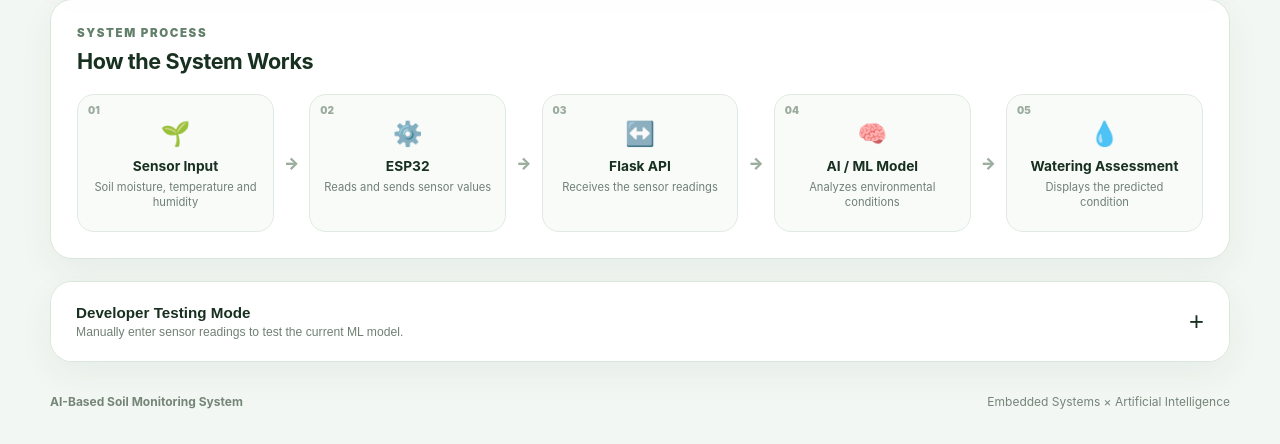
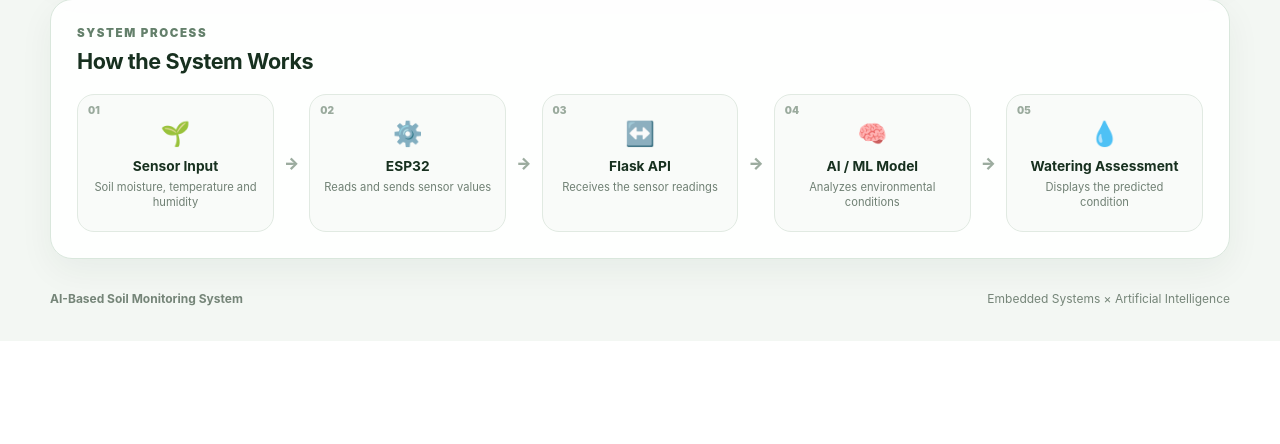
Before and after one commit to KyleSuzette/CPELX230-GRP5-AISOILMONITORINGSYSTEM, a Flask app: page / in a window 1280 px wide. Shown: the part 1187-1631 px from the top of the page. After the commit the page ends 1493 px from the top, so only its background shows below. Run offline with Flask 3, Linux system fonts and the light colour scheme; parts of the project's set-up code (start-up, migrations or seed data) failed here and were passed over.

Commit message:
Remove developer testing mode from dashboard

```diff
--- a/app/app.py
+++ b/app/app.py
@@ -85,26 +85,6 @@ def health():
     )
 
 
-@app.post("/api/predict")
-def predict():
-    data = request.get_json(silent=True) or request.form.to_dict()
-
-    readings, error = validate_readings(data)
-    if error:
-        return jsonify({"error": error}), 400
-
-    prediction, confidence, probabilities = make_prediction(readings)
-
-    return jsonify(
-        {
-            **readings,
-            "prediction": prediction,
-            "confidence": confidence,
-            "probabilities": probabilities,
-        }
-    )
-
-
 @app.post("/api/sensor")
 def sensor():
     """Endpoint intended for ESP32 sensor uploads."""
--- a/app/static/script.js
+++ b/app/static/script.js
@@ -1,4 +1,3 @@
-const form = document.getElementById("predictionForm");
 
 function pct(value) {
   if (value === undefined || value === null) {
@@ -62,76 +61,6 @@ function setBar(id, probability) {
 
   element.style.width = `${value}%`;
 }
-
-
-/* ==========================
-   MANUAL TESTING
-========================== */
-
-function showPrediction(data) {
-  document.getElementById("prediction").textContent =
-    friendlyPrediction(data.prediction);
-
-  document.getElementById("confidence").textContent =
-    `Confidence: ${pct(data.confidence)}`;
-
-  const probs = data.probabilities || {};
-
-  document.getElementById("pNoWater").textContent =
-    pct(probs.NO_WATER);
-
-  document.getElementById("pWaterSoon").textContent =
-    pct(probs.WATER_SOON);
-
-  document.getElementById("pWaterNow").textContent =
-    pct(probs.WATER_NOW);
-}
-
-
-if (form) {
-  form.addEventListener("submit", async (event) => {
-    event.preventDefault();
-
-    const payload = {
-      soil_moisture: Number(
-        document.getElementById("soil_moisture").value
-      ),
-
-      temperature: Number(
-        document.getElementById("temperature").value
-      ),
-
-      humidity: Number(
-        document.getElementById("humidity").value
-      ),
-    };
-
-    try {
-      const response = await fetch("/api/predict", {
-        method: "POST",
-
-        headers: {
-          "Content-Type": "application/json",
-        },
-
-        body: JSON.stringify(payload),
-      });
-
-      const data = await response.json();
-
-      if (!response.ok) {
-        alert(data.error || "Prediction failed.");
-        return;
-      }
-
-      showPrediction(data);
-
-    } catch (error) {
-      alert("Unable to communicate with the Flask server.");
-    }
-  });
-}
-
 
 /* ==========================
    LIVE SENSOR DASHBOARD
@@ -322,32 +251,6 @@ refreshLatest();
 
 setInterval(refreshLatest, 3000);
 
-
-/* ==========================
-   TESTING MODE TOGGLE
-========================== */
-
-const testingToggle =
-  document.getElementById("testingToggle");
-
-const testingContent =
-  document.getElementById("testingContent");
-
-const toggleSymbol =
-  document.getElementById("toggleSymbol");
-
-
-testingToggle.addEventListener("click", () => {
-
-  testingContent.classList.toggle("open");
-
-  if (testingContent.classList.contains("open")) {
-    toggleSymbol.textContent = "−";
-  } else {
-    toggleSymbol.textContent = "+";
-  }
-
-});
 /* ==========================
    SYSTEM FLOW INFORMATION
 ========================== */
--- a/app/static/style.css
+++ b/app/static/style.css
@@ -382,125 +382,6 @@ h2 {
   font-weight: 900;
 }
 
-
-/* TESTING */
-
-.testing-card {
-  padding: 0;
-  overflow: hidden;
-}
-
-.testing-toggle {
-  width: 100%;
-  display: flex;
-  justify-content: space-between;
-  align-items: center;
-  gap: 20px;
-  padding: 22px 25px;
-  border: 0;
-  background: white;
-  color: var(--text);
-  cursor: pointer;
-  text-align: left;
-}
-
-.testing-toggle strong {
-  display: block;
-  font-size: 0.95rem;
-}
-
-.testing-toggle small {
-  display: block;
-  margin-top: 4px;
-  color: var(--muted);
-  font-size: 0.76rem;
-  font-weight: 500;
-}
-
-#toggleSymbol {
-  font-size: 1.6rem;
-  font-weight: 300;
-}
-
-.testing-content {
-  display: none;
-  padding: 0 25px 25px;
-}
-
-.testing-content.open {
-  display: block;
-}
-
-.testing-grid {
-  display: grid;
-  grid-template-columns: 1fr 1fr;
-  gap: 30px;
-  padding-top: 22px;
-  border-top: 1px solid #edf1ed;
-}
-
-form {
-  display: grid;
-  gap: 15px;
-}
-
-label {
-  display: grid;
-  gap: 7px;
-  font-size: 0.82rem;
-  font-weight: 800;
-}
-
-input {
-  width: 100%;
-  padding: 12px 14px;
-  border: 1px solid #cbd8cd;
-  border-radius: 11px;
-  background: #fbfdfb;
-  font: inherit;
-}
-
-input:focus {
-  outline: 2px solid rgba(36, 115, 65, 0.15);
-  border-color: #6ca47c;
-}
-
-.primary-button {
-  padding: 13px 16px;
-  border: 0;
-  border-radius: 11px;
-  background: var(--green);
-  color: white;
-  font-weight: 800;
-  cursor: pointer;
-}
-
-.primary-button:hover {
-  background: #195e32;
-}
-
-.test-result {
-  padding: 22px;
-  border-radius: 16px;
-  background: #f6f9f6;
-}
-
-.test-prediction {
-  margin: 10px 0;
-  font-size: 1.7rem;
-  font-weight: 900;
-  color: var(--green-dark);
-}
-
-.test-probabilities > div {
-  display: flex;
-  justify-content: space-between;
-  padding: 9px 0;
-  border-bottom: 1px solid #e3eae4;
-  font-size: 0.85rem;
-}
-
-
 /* FOOTER */
 
 footer {
@@ -541,10 +422,6 @@ footer {
 
   .hero {
     flex-direction: column;
-  }
-
-  .testing-grid {
-    grid-template-columns: 1fr;
   }
 
   footer {
--- a/app/templates/index.html
+++ b/app/templates/index.html
@@ -288,118 +288,6 @@
 
     </section>
 
-
-    <!-- TESTING MODE -->
-    <section class="card testing-card">
-
-      <button id="testingToggle"
-              class="testing-toggle"
-              type="button">
-
-        <span>
-          <strong>Developer Testing Mode</strong>
-          <small>
-            Manually enter sensor readings to test the current ML model.
-          </small>
-        </span>
-
-        <span id="toggleSymbol">+</span>
-
-      </button>
-
-
-      <div id="testingContent" class="testing-content">
-
-        <div class="testing-grid">
-
-          <form id="predictionForm">
-
-            <label>
-              Soil Moisture (%)
-              <input
-                id="soil_moisture"
-                type="number"
-                min="0"
-                max="100"
-                step="0.1"
-                value="45"
-                required>
-            </label>
-
-
-            <label>
-              Temperature (°C)
-              <input
-                id="temperature"
-                type="number"
-                min="-10"
-                max="60"
-                step="0.1"
-                value="31"
-                required>
-            </label>
-
-
-            <label>
-              Humidity (%)
-              <input
-                id="humidity"
-                type="number"
-                min="0"
-                max="100"
-                step="0.1"
-                value="55"
-                required>
-            </label>
-
-
-            <button class="primary-button" type="submit">
-              Run Test Prediction
-            </button>
-
-          </form>
-
-
-          <div class="test-result">
-
-            <p class="section-label">TEST RESULT</p>
-
-            <div id="prediction" class="test-prediction">
-              Waiting for input
-            </div>
-
-            <p id="confidence">
-              Confidence: —
-            </p>
-
-            <div class="test-probabilities">
-
-              <div>
-                <span>No Water</span>
-                <strong id="pNoWater">—</strong>
-              </div>
-
-              <div>
-                <span>Water Soon</span>
-                <strong id="pWaterSoon">—</strong>
-              </div>
-
-              <div>
-                <span>Water Now</span>
-                <strong id="pWaterNow">—</strong>
-              </div>
-
-            </div>
-
-          </div>
-
-        </div>
-
-      </div>
-
-    </section>
-
-
     <footer>
       <strong>AI-Based Soil Monitoring System</strong>
       <span>Embedded Systems × Artificial Intelligence</span>
```
